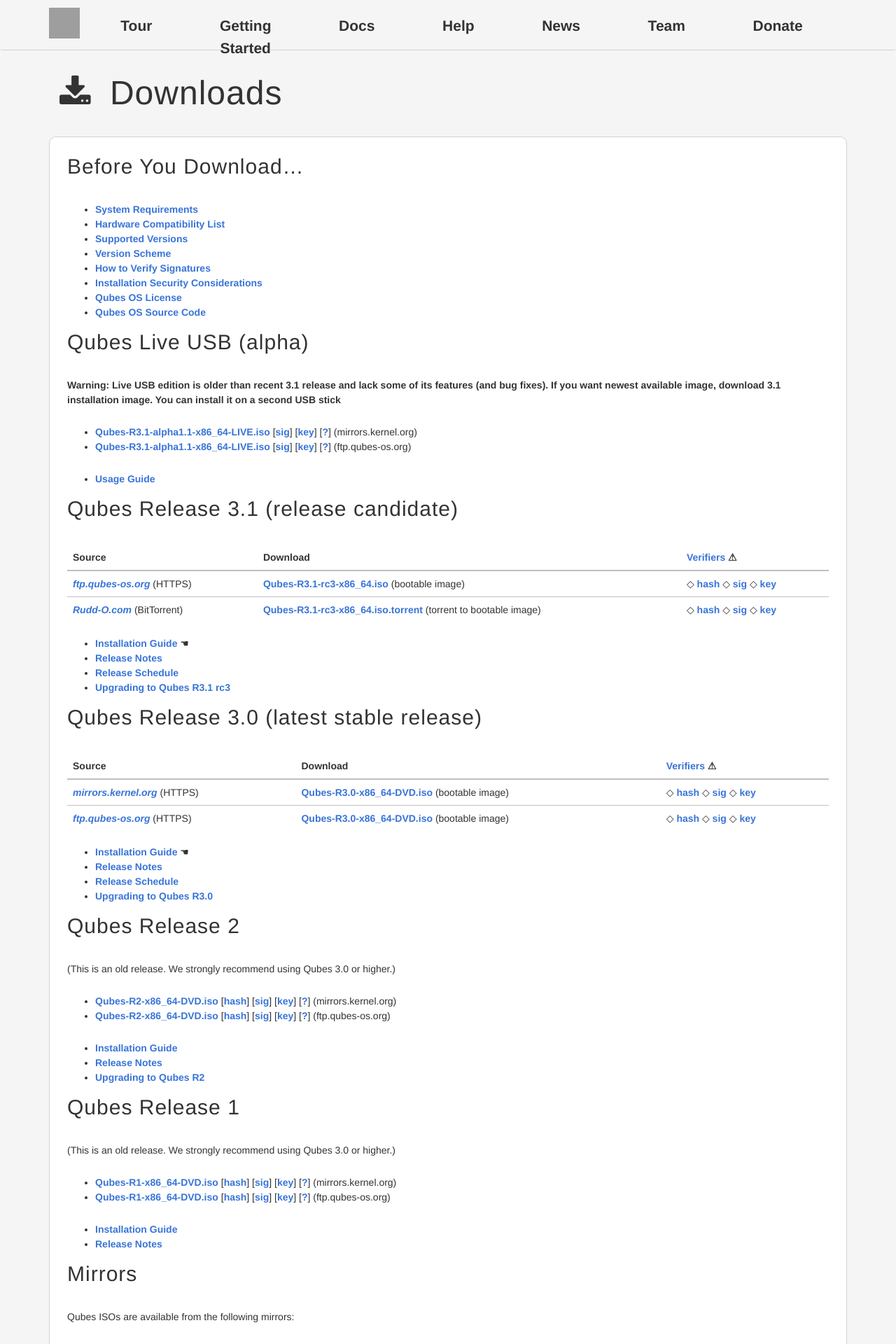
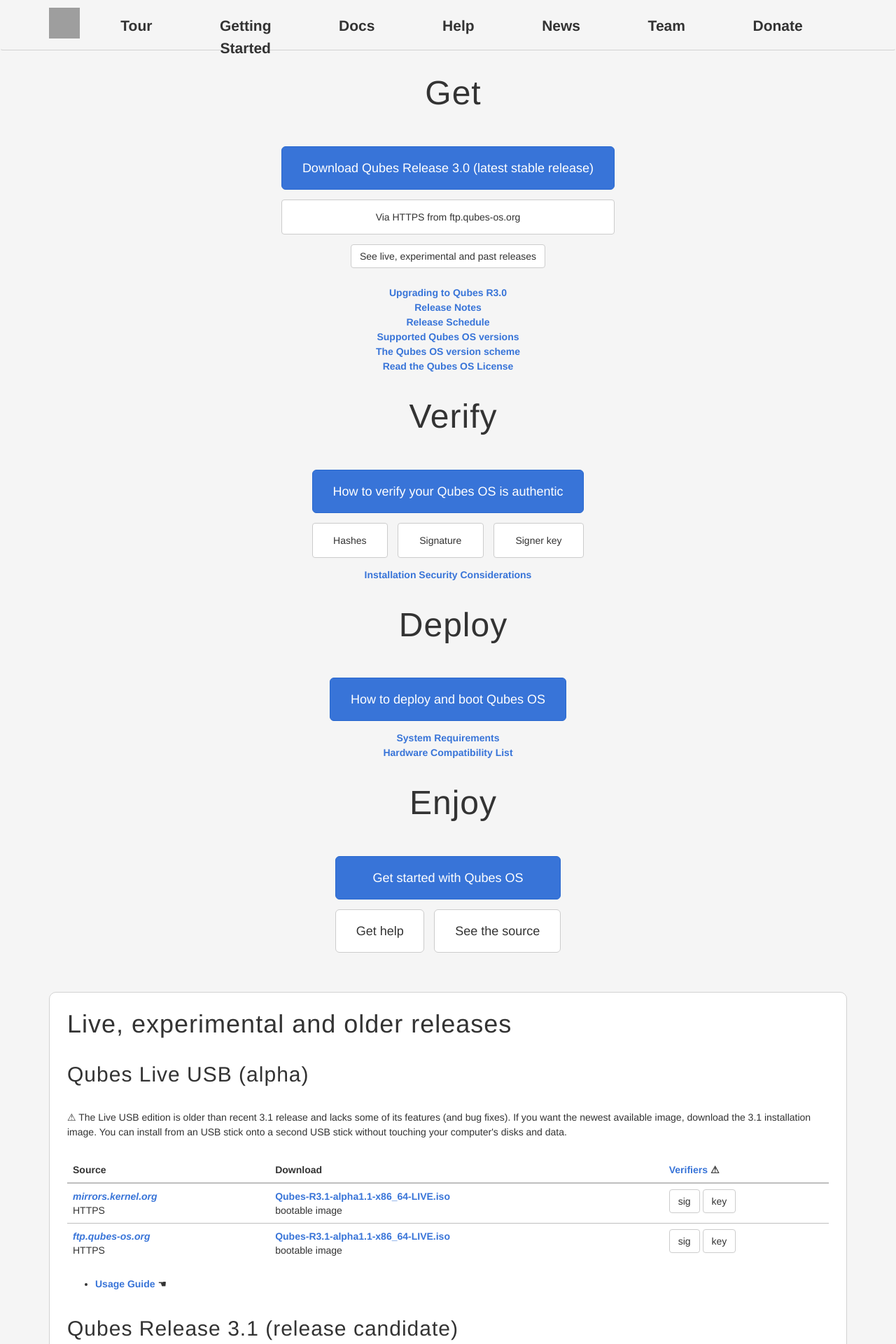
Before and after one commit to QubesOS/qubesos.github.io, a Jekyll site: the page built from pages/downloads.md, in a window 1280 px wide. Shown: the top 1920 px of the page at 70% size. Built offline with Jekyll 4.4.1, drawn with Linux system fonts in a browser that asks for light colours; some web fonts are replaced; some of the changed text lies outside the part shown; grey boxes are pictures that could not be loaded.

Commit message:
Make the Qubes OS downloads page fully data driven and beautiful

```diff
--- a/_data/downloads.yml
+++ b/_data/downloads.yml
@@ -1,5 +1,34 @@
+# The testing entry under a release can have "yes", "no", or a custom message to display.
+# The deprecated entry works in the same way.
+# The featured_release toplevel entry controls which release gets featured as primary.
+
+featured_release: Qubes Release 3.0 (latest stable release)
 releases:
-  - name: Qubes Release 3.1 (release candidate)
+  Qubes Live USB (alpha):
+    deprecated: The Live USB edition is older than recent 3.1 release and lacks some of its features (and bug fixes). If you want the newest available image, download the 3.1 installation image.  You can install from an USB stick onto a second USB stick without touching your computer's disks and data.
+    sources:
+      mirrors.kernel.org:
+        method: HTTPS
+        type: bootable image
+        filename: Qubes-R3.1-alpha1.1-x86_64-LIVE.iso
+        url: https://mirrors.kernel.org/qubes/iso/Qubes-R3.1-alpha1.1-x86_64-LIVE.iso
+        verifiers:
+          sig: https://mirrors.kernel.org/qubes/iso/Qubes-R3.1-alpha1.1-x86_64-LIVE.iso.asc
+          key: https://keys.qubes-os.org/keys/qubes-release-3-signing-key.asc
+      ftp.qubes-os.org:
+        method: HTTPS
+        type: bootable image
+        filename: Qubes-R3.1-alpha1.1-x86_64-LIVE.iso
+        url: https://ftp.qubes-os.org/iso/Qubes-R3.1-alpha1.1-x86_64-LIVE.iso
+        verifiers:
+          sig: https://ftp.qubes-os.org/iso/Qubes-R3.1-alpha1.1-x86_64-LIVE.iso.asc
+          key: https://keys.qubes-os.org/keys/qubes-release-3-signing-key.asc
+    docs:
+      Usage Guide:
+        featured: yes
+        url: /doc/live-usb/
+  Qubes Release 3.1 (release candidate):
+    testing: yes
     sources:
 #      mirrors.kernel.org:
 #        method: HTTPS
@@ -38,7 +67,12 @@ releases:
         url: /doc/releases/3.1/schedule/
       Upgrading to Qubes R3.1 rc3:
         url: /doc/releases/3.1/release-notes/#upgrading
-  - name: Qubes Release 3.0 (latest stable release)
+    featured_docs:
+      get:
+      - Upgrading to Qubes R3.1 rc1
+      - Release Notes
+      - Release Schedule
+  Qubes Release 3.0 (latest stable release):
     sources:
       mirrors.kernel.org:
         method: HTTPS
@@ -68,3 +102,64 @@ releases:
         url: /doc/releases/3.0/schedule/
       Upgrading to Qubes R3.0:
         url: /doc/releases/3.0/release-notes/#upgrading
+    featured_docs:
+      get:
+      - Upgrading to Qubes R3.0
+      - Release Notes
+      - Release Schedule
+  Qubes Release 2:
+    deprecated: yes
+    sources:
+      mirrors.kernel.org:
+        method: HTTPS
+        type: bootable image
+        filename: Qubes-R2-x86_64-DVD.iso
+        url: https://mirrors.kernel.org/qubes/iso/Qubes-R2-x86_64-DVD.iso
+        verifiers:
+          hash: https://mirrors.kernel.org/qubes/iso/Qubes-R2-x86_64-DVD.iso.DIGESTS
+          sig: https://mirrors.kernel.org/qubes/iso/Qubes-R2-x86_64-DVD.iso.asc
+          key: https://keys.qubes-os.org/keys/qubes-release-2-signing-key.asc
+      ftp.qubes-os.org:
+        method: HTTPS
+        type: bootable image
+        filename: Qubes-R2-x86_64-DVD.iso
+        url: https://ftp.qubes-os.org/iso/Qubes-R2-x86_64-DVD.iso
+        verifiers:
+          hash: https://ftp.qubes-os.org/iso/Qubes-R2-x86_64-DVD.iso.DIGESTS
+          sig: https://ftp.qubes-os.org/iso/Qubes-R2-x86_64-DVD.iso.asc
+          key: https://keys.qubes-os.org/keys/qubes-release-2-signing-key.asc
+    docs:
+      Installation Guide:
+        featured: yes
+        url: /doc/installation-guide/
+      Release Notes:
+        url: /doc/releases/2.0/release-notes/
+      Upgrading to Qubes R2:
+        url: /doc/releases/2.0/release-notes/#upgrading
+  Qubes Release 1:
+    deprecated: yes
+    sources:
+      mirrors.kernel.org:
+        method: HTTPS
+        type: bootable image
+        filename: Qubes-R1-x86_64-DVD.iso
+        url: https://mirrors.kernel.org/qubes/iso/Qubes-R1-x86_64-DVD.iso
+        verifiers:
+          hash: https://mirrors.kernel.org/qubes/iso/Qubes-R1-x86_64-DVD.iso.DIGESTS
+          sig: https://mirrors.kernel.org/qubes/iso/Qubes-R1-x86_64-DVD.iso.asc
+          key: https://keys.qubes-os.org/keys/qubes-release-1-signing-key.asc
+      ftp.qubes-os.org:
+        method: HTTPS
+        type: bootable image
+        filename: Qubes-R1-x86_64-DVD.iso
+        url: https://ftp.qubes-os.org/iso/Qubes-R1-x86_64-DVD.iso
+        verifiers:
+          hash: https://ftp.qubes-os.org/iso/Qubes-R1-x86_64-DVD.iso.DIGESTS
+          sig: https://ftp.qubes-os.org/iso/Qubes-R1-x86_64-DVD.iso.asc
+          key: https://keys.qubes-os.org/keys/qubes-release-1-signing-key.asc
+    docs:
+      Installation Guide:
+        featured: yes
+        url: /doc/installation-guide/
+      Release Notes:
+        url: /doc/releases/1.0/release-notes/
--- /dev/null
+++ b/_layouts/downloads.html
@@ -0,0 +1,40 @@
+<!DOCTYPE html>
+<html>
+  {% include head.html %}
+
+<style type="text/css">
+<!--
+.download-steps {
+  text-align: center;
+  margin-bottom: 3em;
+}
+.download-steps .step-options {
+  margin-left: auto;
+  margin-right: auto;
+  border-collapse: separate;
+  border-spacing: 1em;
+}
+.download-steps .step-options a {
+  display: block;
+  padding: 1em;
+  padding-left: 1.6em;
+  padding-right: 1.6em;
+}
+.download-steps ul {
+  padding-left: 0;
+}
+.download-steps li {
+  list-style-type: none;
+  list-style-position: inside;
+}
+-->
+</style>
+
+    <body>
+      {% include header.html %}
+      <div class="container">
+        {{ content }}
+        {% include footer.html %}
+      </div>
+  </body>
+</html>
--- a/pages/downloads.md
+++ b/pages/downloads.md
@@ -1,6 +1,6 @@
 ---
-layout: default
-title: Downloads
+layout: downloads
+title: Get Qubes OS
 permalink: /downloads/
 redirect_from:
 - /doc/releases/
@@ -9,42 +9,101 @@ redirect_from:
 - /wiki/QubesDownloads/
 ---
 
-Before You Download...
-----------------------
+<div class="download-steps">
 
--   [System Requirements](/doc/system-requirements/)
--   [Hardware Compatibility List](/hcl/)
--   [Supported Versions](/doc/supported-versions/)
--   [Version Scheme](/doc/version-scheme/)
--   [How to Verify Signatures](/doc/verifying-signatures/)
--   [Installation Security Considerations](/doc/install-security/)
--   [Qubes OS License](/doc/license/)
--   [Qubes OS Source Code](https://github.com/QubesOS)
+{% assign release_name = site.data.downloads.featured_release %}
+{% assign release = site.data.downloads.releases[release_name] %}
+{% assign primary_source = release.sources|first %}
 
-Qubes Live USB (alpha)
-----------------------
+<h1 class="more-top add-left">Get</h1>
 
-**Warning: Live USB edition is older than recent 3.1 release and lack some of
-its features (and bug fixes). If you want newest available image, download 3.1
-installation image. You can install it on a second USB stick**
+<table class="step-options">
+<tr>
+  <td colspan="{{ release.sources|size - 1}}"><a class="btn btn-primary btn-lg" href="{{ primary_source[1].url }}">Download {{ release_name }}</a></td>
+</tr>
+<tr>
+{% for source in release.sources %}
+{% if source[0] == primary_source[0] %}{% continue %}{% endif %}
+  <td><a class="btn btn-default" href="{{ source[1].url }}">Via {{ source[1].method }} from {{ source[0] }}</a></td>
+{% endfor %}
+</tr>
+</table>
 
--   [**Qubes-R3.1-alpha1.1-x86_64-LIVE.iso**](https://mirrors.kernel.org/qubes/iso/Qubes-R3.1-alpha1.1-x86_64-LIVE.iso)
-      [[sig](https://mirrors.kernel.org/qubes/iso/Qubes-R3.1-alpha1.1-x86_64-LIVE.iso.asc)]
-      [[key](https://keys.qubes-os.org/keys/qubes-release-3-signing-key.asc)]
-      [[?](/doc/verifying-signatures/)]
-      (mirrors.kernel.org)
--   [**Qubes-R3.1-alpha1.1-x86_64-LIVE.iso**](https://ftp.qubes-os.org/iso/Qubes-R3.1-alpha1.1-x86_64-LIVE.iso)
-      [[sig](https://ftp.qubes-os.org/iso/Qubes-R3.1-alpha1.1-x86_64-LIVE.iso.asc)]
-      [[key](https://keys.qubes-os.org/keys/qubes-release-3-signing-key.asc)]
-      [[?](/doc/verifying-signatures/)]
-      (ftp.qubes-os.org)
+<p><a class="btn btn-default" href="#more-releases">See live, experimental and past releases</a></p>
 
--   [**Usage Guide**](/doc/live-usb/)
+<ul>
+  {% for fdoc in release.featured_docs["get"] %}
+  <li><a href="{{ release.docs[fdoc].url }}">{{ fdoc }}</a></li>
+  {% endfor %}
+  <li><a href="/doc/supported-versions/">Supported Qubes OS versions</a></li>
+  <li><a href="/doc/version-scheme/">The Qubes OS version scheme</a></li>
+  <li><a href="/doc/license/">Read the Qubes OS License</a></li>
+</ul>
 
-{% for release in site.data.downloads.releases %}
 
-{{ release.name }}
--------------------------------------
+<h1 class="more-top add-left">Verify</h1>
+
+<table class="step-options">
+<tr>
+  <td colspan="3"><a class="btn btn-primary btn-lg" href="/doc/verifying-signatures/">How to verify your Qubes OS is authentic</a></td>
+</tr>
+<tr>
+  <td><a class="btn btn-default" href="{{ primary_source[1].verifiers['hash'] }}">Hashes</a></td>
+  <td><a class="btn btn-default" href="{{ primary_source[1].verifiers['sig'] }}">Signature</a></td>
+  <td><a class="btn btn-default" href="{{ primary_source[1].verifiers['key'] }}">Signer key</a></td>
+</tr>
+</table>
+
+
+<ul>
+  <li><a href="/doc/install-security/">Installation Security Considerations</a></li>
+</ul>
+
+
+<h1 class="more-top add-left">Deploy</h1>
+
+<table class="step-options">
+<tr>
+  <td><a class="btn btn-primary btn-lg" href="/doc/installation-guide/#burning-the-iso-onto-a-dvd-or-usb-stick">How to deploy and boot Qubes OS</a></td>
+</tr>
+</table>
+
+<ul>
+  <li><a href="/doc/system-requirements/">System Requirements</a></li>
+  <li><a href="/hcl/">Hardware Compatibility List</a></li>
+</ul>
+
+
+<h1 class="more-top add-left">Enjoy</h1>
+
+<table class="step-options">
+<tr>
+  <td colspan="2"><a class="btn btn-primary btn-lg" href="/getting-started/#already-installed">Get started with Qubes OS</a></td>
+</tr>
+<tr>
+  <td><a class="btn btn-default btn-lg" href="/help/">Get help</a></td>
+  <td><a class="btn btn-default btn-lg" href="https://github.com/QubesOS">See the source</a></td>
+</tr>
+</table>
+
+
+</div>
+
+<div class="white-box more-bottom page-content">
+
+<h1 id="more-releases">Live, experimental and older releases</h1>
+
+{% for releasex in site.data.downloads.releases %}
+{% assign release_name = releasex[0] %}
+{% assign release = releasex[1] %}
+{% assign deprecated = release.deprecated | default: "no" %}
+{% assign testing = release.testing | default: "no" %}
+
+<h2>{{ release_name }}</h2>
+
+{% if deprecated != "no" %}<p>⚠ {% if deprecated != "yes" %}{{ deprecated }}{% else %}This is an old release.  We strongly recommend you prefer <a href="/doc/supported-versions/">using a current and supported release</a>.{% endif %}</p>{% endif %}
+
+{% if testing != "no" %}<p>⚠ {% if testing != "yes" %}{{ testing }}{% else %}This is a testing release.  We appreciate your desire to help us with testing Qubes OS; that said, we recommend you use <a href="/doc/supported-versions/">a current and supported release</a> for your daily computing.{% endif %}</p>{% endif %}
 
 <table class="table">
   <thead>
@@ -60,11 +119,11 @@ installation image. You can install it on a second USB stick**
     {% assign source_name = sourcedata[0] %}
     {% assign source = sourcedata[1] %}
     <tr>
-      <td><em><a href="https://{{ source_name }}/">{{ source_name }}</a></em> ({{ source.method }})</td>
-      <td><a href="{{ source.url }}">{{ source.filename }}</a> ({{ source.type }})</td>
+      <td><em><a href="https://{{ source_name }}/">{{ source_name }}</a></em><br/>{{ source.method }}</td>
+      <td><a href="{{ source.url }}">{{ source.filename }}</a><br/>{{ source.type }}</td>
       <td>
         {% for verifier in source.verifiers %}
-          ◇ <a href="{{ verifier[1] }}">{{ verifier[0] }}</a>
+          <a class="btn btn-default" href="{{ verifier[1] }}">{{ verifier[0] }}</a>
         {% endfor %}
       </td>
     </tr>
@@ -84,55 +143,20 @@ installation image. You can install it on a second USB stick**
   {% endfor %}
 </ul>
 
+<br/><!-- TODO: this is needed because of the shit 0-top big-bottom margin in the headings -->
+
 {% endfor %}
 
-Qubes Release 2
----------------------------------------
 
-(This is an old release. We strongly recommend using Qubes 3.0 or higher.)
+<h2>Mirrors</h2>
 
--   [**Qubes-R2-x86_64-DVD.iso**](https://mirrors.kernel.org/qubes/iso/Qubes-R2-x86_64-DVD.iso)
-      [[hash](https://mirrors.kernel.org/qubes/iso/Qubes-R2-x86_64-DVD.iso.DIGESTS)]
-      [[sig](https://mirrors.kernel.org/qubes/iso/Qubes-R2-x86_64-DVD.iso.asc)]
-      [[key](https://keys.qubes-os.org/keys/qubes-release-2-signing-key.asc)]
-      [[?](/doc/verifying-signatures/)]
-      (mirrors.kernel.org)
--   [**Qubes-R2-x86_64-DVD.iso**](https://ftp.qubes-os.org/iso/Qubes-R2-x86_64-DVD.iso)
-      [[hash](https://ftp.qubes-os.org/iso/Qubes-R2-x86_64-DVD.iso.DIGESTS)]
-      [[sig](https://ftp.qubes-os.org/iso/Qubes-R2-x86_64-DVD.iso.asc)]
-      [[key](https://keys.qubes-os.org/keys/qubes-release-2-signing-key.asc)]
-      [[?](/doc/verifying-signatures/)]
-      (ftp.qubes-os.org)
 
--   [**Installation Guide**](/doc/installation-guide/)
--   [Release Notes](/doc/releases/2.0/release-notes/)
--   [Upgrading to Qubes R2](/doc/releases/2.0/release-notes/#upgrading)
+<p>Qubes ISOs are available from the following mirrors:</p>
 
-Qubes Release 1
----------------
+<ul>
+  <li><a href="http://burnbit.com/search?q=qubes">Burnbit torrent</a></li>
+  <li><a href="https://mirrors.kernel.org/qubes/iso/">mirrors.kernel.org</a></li>
+</ul>
 
-(This is an old release. We strongly recommend using Qubes 3.0 or higher.)
 
--   [**Qubes-R1-x86_64-DVD.iso**](https://mirrors.kernel.org/qubes/iso/Qubes-R1-x86_64-DVD.iso)
-      [[hash](https://mirrors.kernel.org/qubes/iso/Qubes-R1-x86_64-DVD.iso.DIGESTS)]
-      [[sig](https://mirrors.kernel.org/qubes/iso/Qubes-R1-x86_64-DVD.iso.asc)]
-      [[key](https://keys.qubes-os.org/keys/qubes-release-1-signing-key.asc)]
-      [[?](/doc/verifying-signatures/)]
-      (mirrors.kernel.org)
--   [**Qubes-R1-x86_64-DVD.iso**](https://ftp.qubes-os.org/iso/Qubes-R1-x86_64-DVD.iso)
-      [[hash](https://ftp.qubes-os.org/iso/Qubes-R1-x86_64-DVD.iso.DIGESTS)]
-      [[sig](https://ftp.qubes-os.org/iso/Qubes-R1-x86_64-DVD.iso.asc)]
-      [[key](https://keys.qubes-os.org/keys/qubes-release-1-signing-key.asc)]
-      [[?](/doc/verifying-signatures/)]
-      (ftp.qubes-os.org)
-
--   [**Installation Guide**](/doc/installation-guide/)
--   [Release Notes](/doc/releases/1.0/release-notes/)
-
-Mirrors
--------
-
-Qubes ISOs are available from the following mirrors:
-
--   [Burnbit torrent](http://burnbit.com/search?q=qubes)
--   [mirrors.kernel.org](https://mirrors.kernel.org/qubes/iso/)
+</div>
```
Also changed, not shown: pages/getting-started.md (+1 -1 lines).
